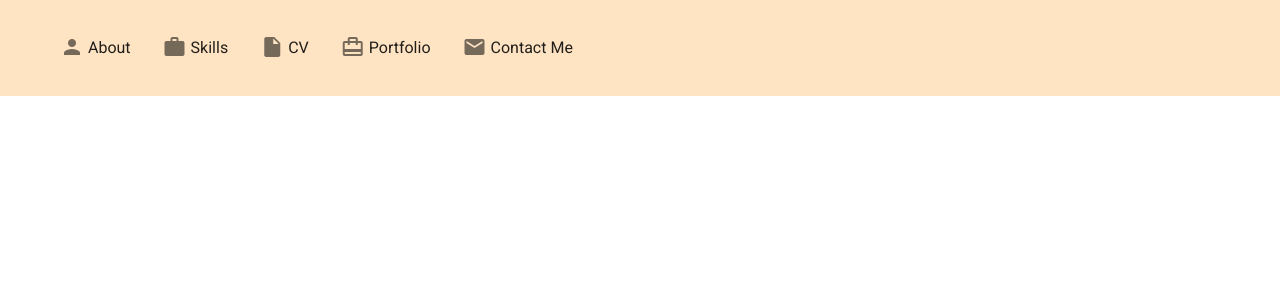
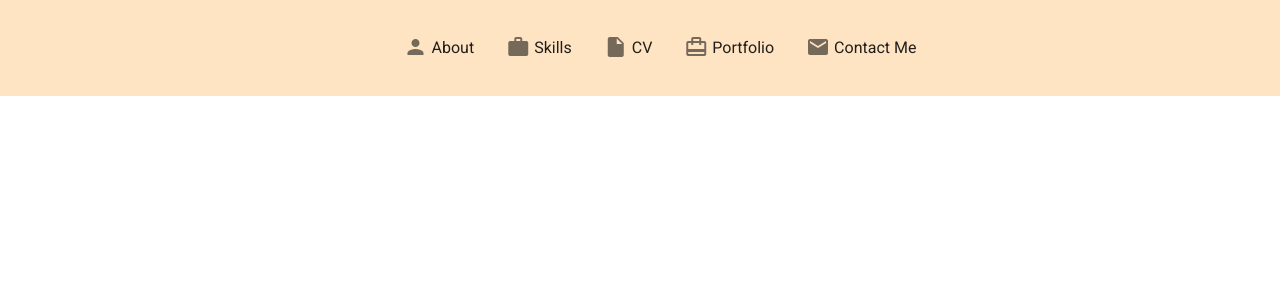
Before and after one commit to kdhruvajyothreddy/dhruvajyothk-portfolio, an Angular app: page / in a window 1280 px wide. Shown: the top 300 px of the page. Built offline with nearby package versions, Linux system fonts and the light colour scheme.

Commit message:
Aligning header items to center

```diff
--- a/src/app/header/header.component.scss
+++ b/src/app/header/header.component.scss
@@ -4,9 +4,9 @@ nav {
 }
 
 nav ul {
-  // float: right;
   list-style-type: none;
   align-items: center !important;
+  text-align: center;
 }
 
 ul li {
```
